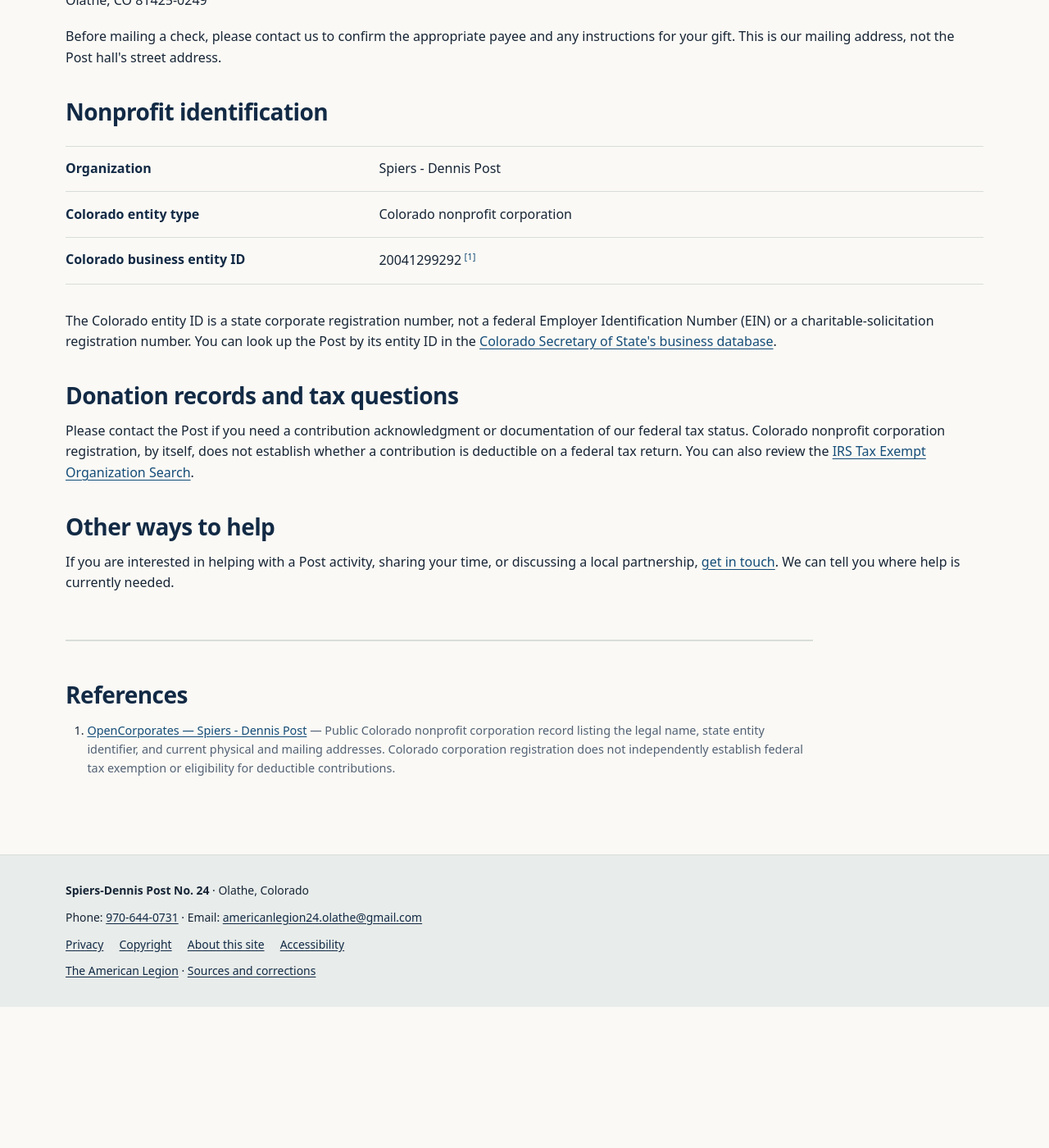
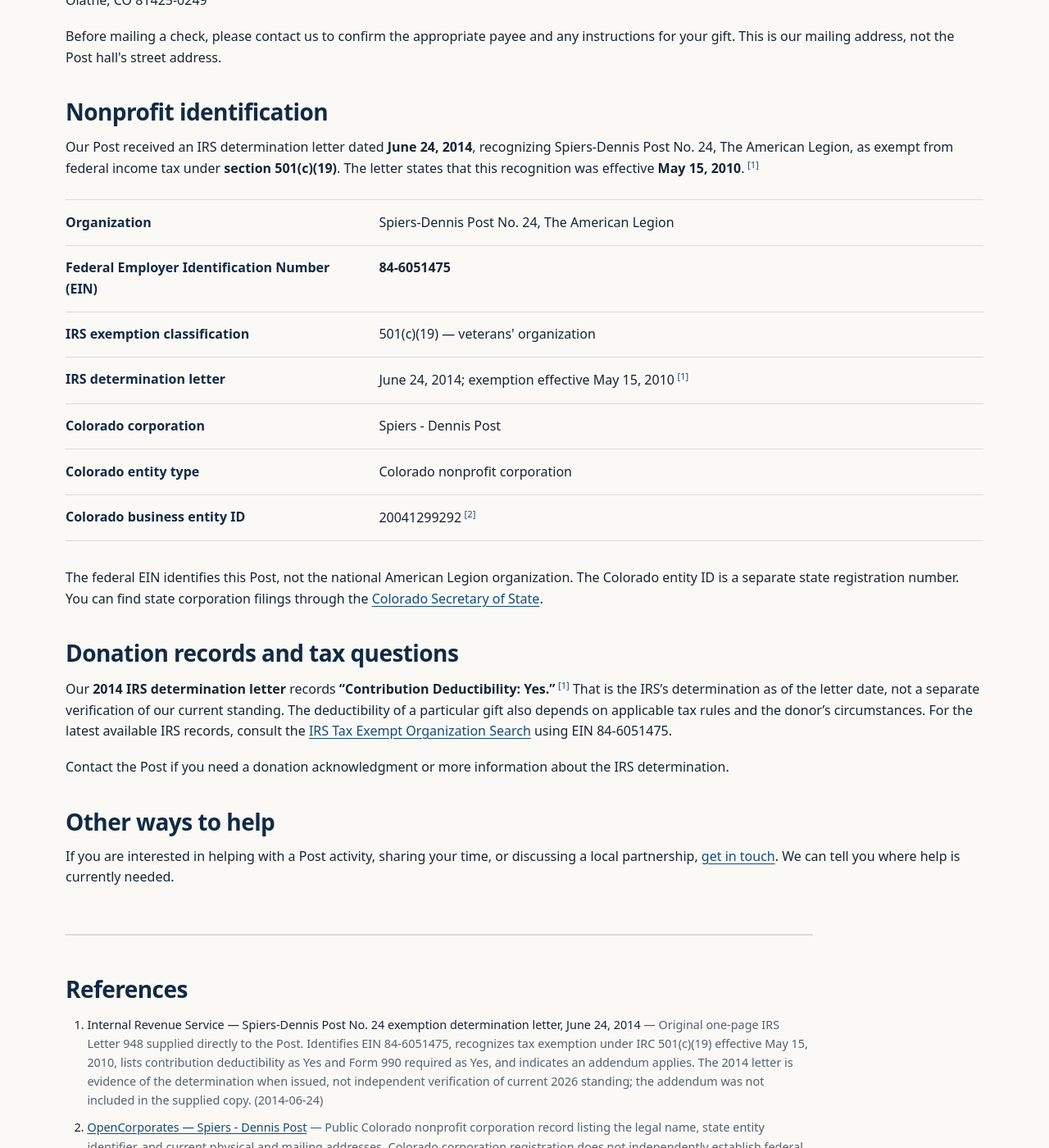
Before and after one commit to SPIERS-DENNIS-POST/spiers-dennis-post.github.io, a Jekyll site: the page built from donate/index.md, in a window 1280 px wide and 1400 px high, scrolled down 621 px. Shown: the whole window at 82% size. Built offline with Jekyll 4.4.1, drawn with Linux system fonts in a browser that asks for light colours; before the commit the page ends 1849 px from its top, so only the background shows below that.

Commit message:
Record Post 24 primary IRS 501(c)(19) determination and EIN on Donate page

```diff
--- a/_data/post.yml
+++ b/_data/post.yml
@@ -14,6 +14,12 @@
   region: CO
   postal_code: "81425-0249"
   country: US
+federal_tax:
+  ein: "84-6051475"
+  exemption_section: "501(c)(19)"
+  irs_determination_date: "2014-06-24"
+  exemption_effective_date: "2010-05-15"
+  contribution_deductibility_on_letter: "Yes"
 corporate_registration:
   legal_name: Spiers - Dennis Post #24, The American Legion
   colorado_entity_id: "20041299292"
--- a/_data/sources.yml
+++ b/_data/sources.yml
@@ -92,3 +92,7 @@
   title: OpenCorporates — Spiers - Dennis Post #24, The American Legion (Colorado entity 20041299292)
   url: https://opencorporates.com/companies/us_co/20041299292
   details: Public Colorado nonprofit corporation record listing the legal name, state entity identifier, and current physical and mailing addresses. Colorado corporation registration does not independently establish federal tax exemption or eligibility for deductible contributions.
+- id: post24-irs-determination-2014
+  title: Internal Revenue Service — Spiers-Dennis Post No. 24 exemption determination letter, June 24, 2014
+  details: Original one-page IRS Letter 948 supplied directly to the Post. Identifies EIN 84-6051475, recognizes tax exemption under IRC 501(c)(19) effective May 15, 2010, lists contribution deductibility as Yes and Form 990 required as Yes, and indicates an addendum applies. The 2014 letter is evidence of the determination when issued, not independent verification of current 2026 standing; the addendum was not included in the supplied copy.
+  published_on: 2014-06-24
--- a/donate/index.md
+++ b/donate/index.md
@@ -1,8 +1,8 @@
 ---
 title: Donate
-description: Ways to support Spiers-Dennis American Legion Post 24 in Olathe, Colorado, with our public nonprofit corporation details and contact information.
+description: Support Spiers-Dennis American Legion Post 24 in Olathe, Colorado. Our IRS 501(c)(19) determination, federal EIN, and ways to contact the Post about giving.
 permalink: /donate/
-source_ids: [colorado-post24-corporate-registration]
+source_ids: [post24-irs-determination-2014, colorado-post24-corporate-registration]
 ---
 # Support Post 24
 Our Post brings veterans together in Olathe, remembers those who served, and maintains a place for fellowship and community. Support from neighbors and friends helps us continue that work.
@@ -13,13 +13,19 @@
 <p>Spiers-Dennis Post No. 24<br>PO Box {{ site.data.post.mailing_address.post_office_box | escape }}<br>{{ site.data.post.mailing_address.city | escape }}, {{ site.data.post.mailing_address.region | escape }} {{ site.data.post.mailing_address.postal_code | escape }}</p>
 <p>Before mailing a check, please contact us to confirm the appropriate payee and any instructions for your gift. This is our mailing address, not the Post hall's street address.</p>
 ## Nonprofit identification
+Our Post received an IRS determination letter dated **June 24, 2014**, recognizing Spiers-Dennis Post No. 24, The American Legion, as exempt from federal income tax under **section 501(c)(19)**. The letter states that this recognition was effective **May 15, 2010**.<sup class="reference"><a href="#reference-post24-irs-determination-2014" aria-label="Reference 1">[1]</a></sup>
 <dl class="fact-list">
-<div class="fact-row"><dt>Organization</dt><dd>{{ site.data.post.corporate_registration.legal_name | escape }}</dd></div>
+<div class="fact-row"><dt>Organization</dt><dd>{{ site.data.post.name | escape }}, The American Legion</dd></div>
+<div class="fact-row"><dt>Federal Employer Identification Number (EIN)</dt><dd><strong>{{ site.data.post.federal_tax.ein | escape }}</strong></dd></div>
+<div class="fact-row"><dt>IRS exemption classification</dt><dd>{{ site.data.post.federal_tax.exemption_section | escape }} — veterans' organization</dd></div>
+<div class="fact-row"><dt>IRS determination letter</dt><dd>June 24, 2014; exemption effective May 15, 2010<sup class="reference"><a href="#reference-post24-irs-determination-2014" aria-label="Reference 1">[1]</a></sup></dd></div>
+<div class="fact-row"><dt>Colorado corporation</dt><dd>{{ site.data.post.corporate_registration.legal_name | escape }}</dd></div>
 <div class="fact-row"><dt>Colorado entity type</dt><dd>{{ site.data.post.corporate_registration.entity_type | escape }}</dd></div>
-<div class="fact-row"><dt>Colorado business entity ID</dt><dd>{{ site.data.post.corporate_registration.colorado_entity_id | escape }}<sup class="reference"><a href="#reference-colorado-post24-corporate-registration" aria-label="Reference 1">[1]</a></sup></dd></div>
+<div class="fact-row"><dt>Colorado business entity ID</dt><dd>{{ site.data.post.corporate_registration.colorado_entity_id | escape }}<sup class="reference"><a href="#reference-colorado-post24-corporate-registration" aria-label="Reference 2">[2]</a></sup></dd></div>
 </dl>
-<p>The Colorado entity ID is a state corporate registration number, not a federal Employer Identification Number (EIN) or a charitable-solicitation registration number. You can look up the Post by its entity ID in the <a href="https://www.sos.state.co.us/biz/BusinessEntityCriteriaExt.do?resetTransTyp=Y">Colorado Secretary of State's business database</a>.</p>
+<p>The federal EIN identifies this Post, not the national American Legion organization. The Colorado entity ID is a separate state registration number. You can find state corporation filings through the <a href="https://www.sos.state.co.us/biz/BusinessEntityCriteriaExt.do?resetTransTyp=Y">Colorado Secretary of State</a>.</p>
 ## Donation records and tax questions
-Please contact the Post if you need a contribution acknowledgment or documentation of our federal tax status. Colorado nonprofit corporation registration, by itself, does not establish whether a contribution is deductible on a federal tax return. You can also review the <a href="https://www.irs.gov/charities-non-profits/search-for-tax-exempt-organizations">IRS Tax Exempt Organization Search</a>.
+Our **2014 IRS determination letter** records <strong>“Contribution Deductibility: Yes.”</strong><sup class="reference"><a href="#reference-post24-irs-determination-2014" aria-label="Reference 1">[1]</a></sup> That is the IRS's determination as of the letter date, not a separate verification of our current standing. The deductibility of a particular gift also depends on applicable tax rules and the donor's circumstances. For the latest available IRS records, consult the <a href="https://www.irs.gov/charities-non-profits/search-for-tax-exempt-organizations">IRS Tax Exempt Organization Search</a> using EIN {{ site.data.post.federal_tax.ein | escape }}.
+<p>Contact the Post if you need a donation acknowledgment or more information about the IRS determination.</p>
 ## Other ways to help
 If you are interested in helping with a Post activity, sharing your time, or discussing a local partnership, <a href="{{ '/contact/' | relative_url }}">get in touch</a>. We can tell you where help is currently needed.
```
Also changed, not shown: README.md.
